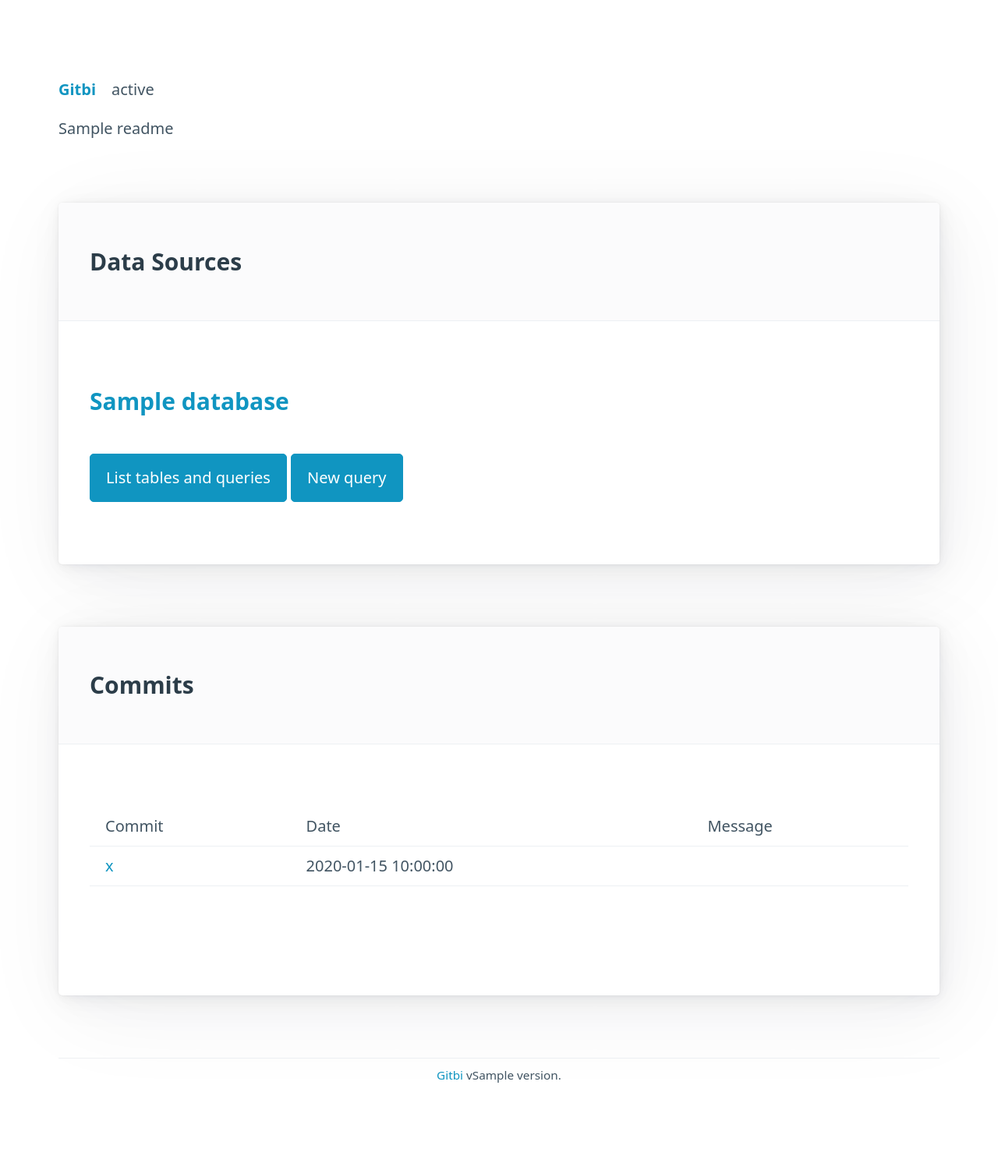
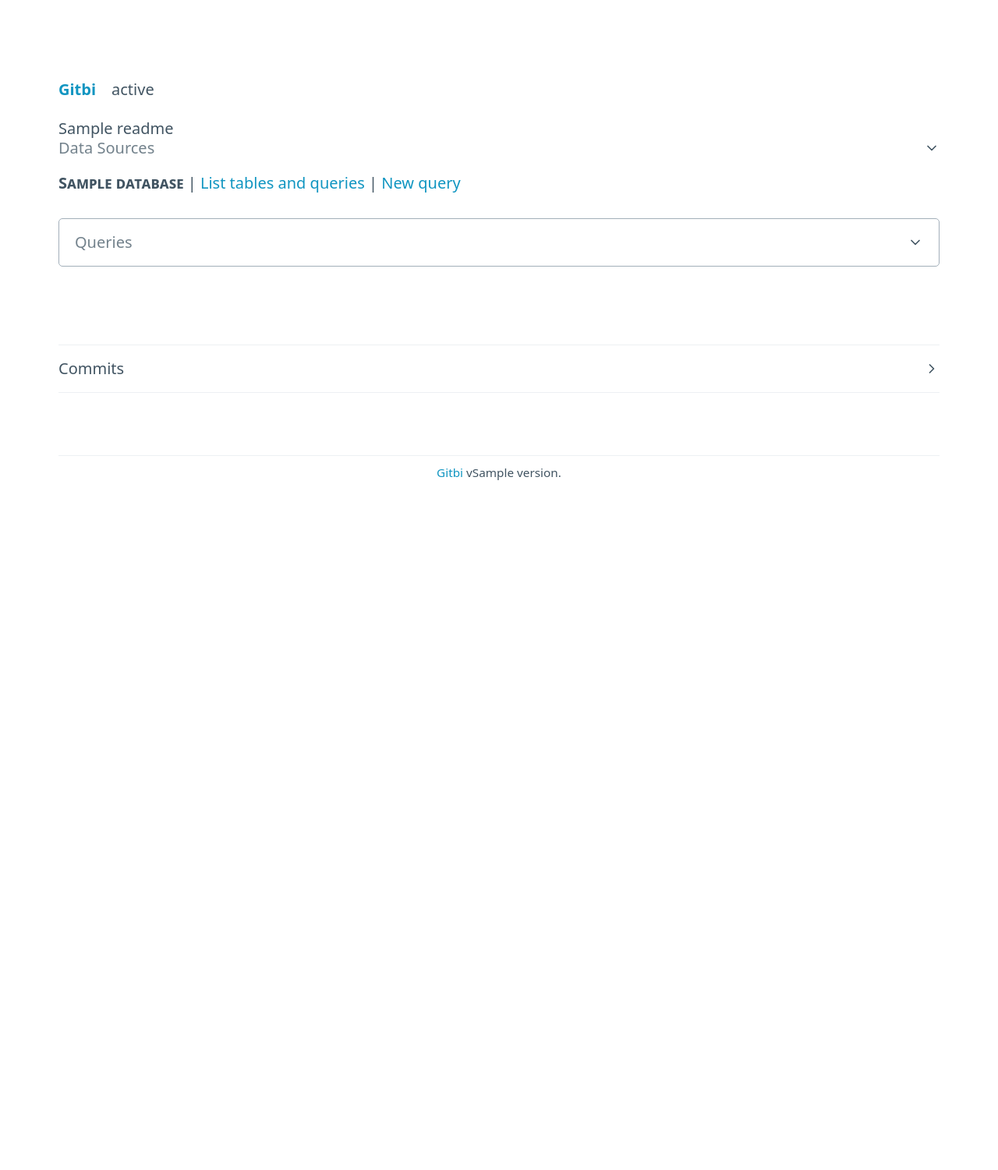
Before and after one commit to ppatrzyk/gitbi, a Python web app: template app/templates/index.html in a window 1280 px wide. Shown: the whole page at 78% size. After the commit the page ends 616 px from the top, so only its background shows below. Run offline with Jinja, Linux system fonts and the light colour scheme; the template is opened without the code that fills it: most values are stand-ins (such as "Sample title", 1, 10 or a date in 2020); lists and menus that the app fills with data are empty.

Commit message:
frontend fixes

```diff
--- a/app/main.py
+++ b/app/main.py
@@ -146,7 +146,7 @@ def _htmx_error(message, code):
     """
     error_msg = f"""
     <article>
-        <header><h3 class="article-head">{code} Error</h3></header>
+        <header><strong>{code} Error</strong></header>
         {message}
     </article>
     """
--- a/app/static/css/gitbi.css
+++ b/app/static/css/gitbi.css
@@ -1,16 +1,13 @@
 .footer {
     text-align: center;
-    margin-top: 4em;
-}
-.article-head {
-    margin-bottom: 0 !important;
+    margin-top: 4rem;
 }
 .code-editor {
     /* https://github.com/antonmedv/codejar#getting-started */
+    margin: 0.5rem;
     border-radius: 6px;
     box-shadow: 0 2px 2px 0 rgba(0, 0, 0, 0.14), 0 1px 5px 0 rgba(0, 0, 0, 0.12), 0 3px 1px -2px rgba(0, 0, 0, 0.2);
     font-family: 'Source Code Pro', monospace;
-    /* font-size: 14px; */
     font-weight: 400;
     min-height: 100px;
     letter-spacing: normal;
@@ -18,3 +15,6 @@
     padding: 10px;
     tab-size: 4;
 }
+.db {
+    font-variant: small-caps;
+}
--- a/app/templates/index.html
+++ b/app/templates/index.html
@@ -12,27 +12,40 @@
     <h1>Gitbi Home</h1>
     <p>[Readme file is missing]</p>
     {% endif %}
-    <article>
-        <header><h3 class="article-head">Data Sources</h3></header>
+    <details open>
+        <summary>Data Sources</summary>
+        <figure>
         {% for db, files in databases.items() %}
-            <h3><a href="{{ url_for('db_route', state=state, db=db) }}">{{ db|e }}</a></h3>
-            <a href="{{ url_for('db_route', state=state, db=db) }}" role="button">List tables and queries</a>
-            <a href="{{ url_for('query_route', db=db) }}" role="button">New query</a>
+            <p>
+                <span class="db"><strong>{{ db|e }}</strong></span> |
+                <a href="{{ url_for('db_route', state=state, db=db) }}">List tables and queries</a> |
+                <a href="{{ url_for('query_route', db=db) }}">New query</a>
+            </p>
+            <details role="list">
+                <summary aria-haspopup="listbox">Queries</summary>
+                <ul role="listbox">
+                    {% for file in files %}
+                    <li><a href="{{ url_for('saved_query_route', state=state, db=db, file=file) }}">{{ file|e }}</a></li>
+                    {% endfor %}
+                </ul>
+            </details>
+            <br>
         {% endfor %}
-    </article>
-    <article>
-        <header><h3 class="article-head">Commits</h3></header>
+        </figure>
+    </details>
+    <details>
+        <summary>Commits</summary>
         <figure>
-            <table>
+            <table role="grid">
                 <tr><th>Commit</th><th>Date</th><th>Message</th></tr>
                 {% for commit in commits %}
                 <tr>
-                    <th><a href="{{ url_for('home_route', state=commit.hash) }}">{{ commit.hash|e }}</a></th>
-                    <th>{{ commit.date|e }}</th>
-                    <th>{{ commit.msg|e }}</th>
+                    <td><a href="{{ url_for('home_route', state=commit.hash) }}">{{ commit.short_hash|e }}</a></td>
+                    <td>{{ commit.date|e }}</td>
+                    <td>{{ commit.msg|e }}</td>
                 </tr>
                 {% endfor %}
             </table>
         </figure>
-    </article>
+    </details>
 {% endblock %}
```
Also changed, not shown: app/query.py (+3 -4 lines), app/repo.py (+16 -2 lines), app/templates/db.html (+12 -12 lines), app/templates/query.html (+9 -5 lines), app/templates/result.html (+5 -5 lines).
